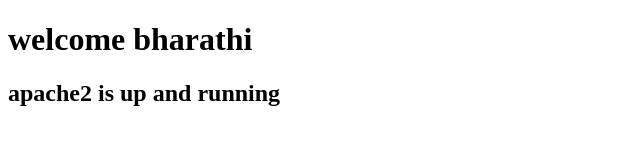
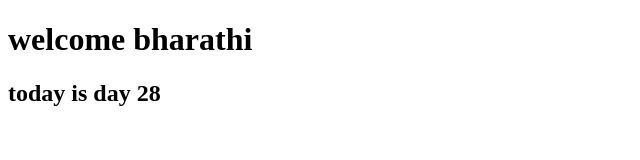
Before and after one commit to bharathikalai/ansible, a plain HTML site: page day28/project1_apache2/index.html in a window 1280 px wide. Shown: the whole page, without its empty margins (0-640 px from the left). Drawn offline with Linux system fonts and the light colour scheme.

Commit message:
day 29 added

```diff
--- a/day28/project1_apache2/index.html
+++ b/day28/project1_apache2/index.html
@@ -7,7 +7,7 @@
 </head>
 <body>
     <h1>welcome bharathi</h1>
-    <h2>apache2 is up and running </h2>
+    <h2>today is day 28</h2>
 
 </body>
 </html>
```
Also changed, not shown: 7 other files.
